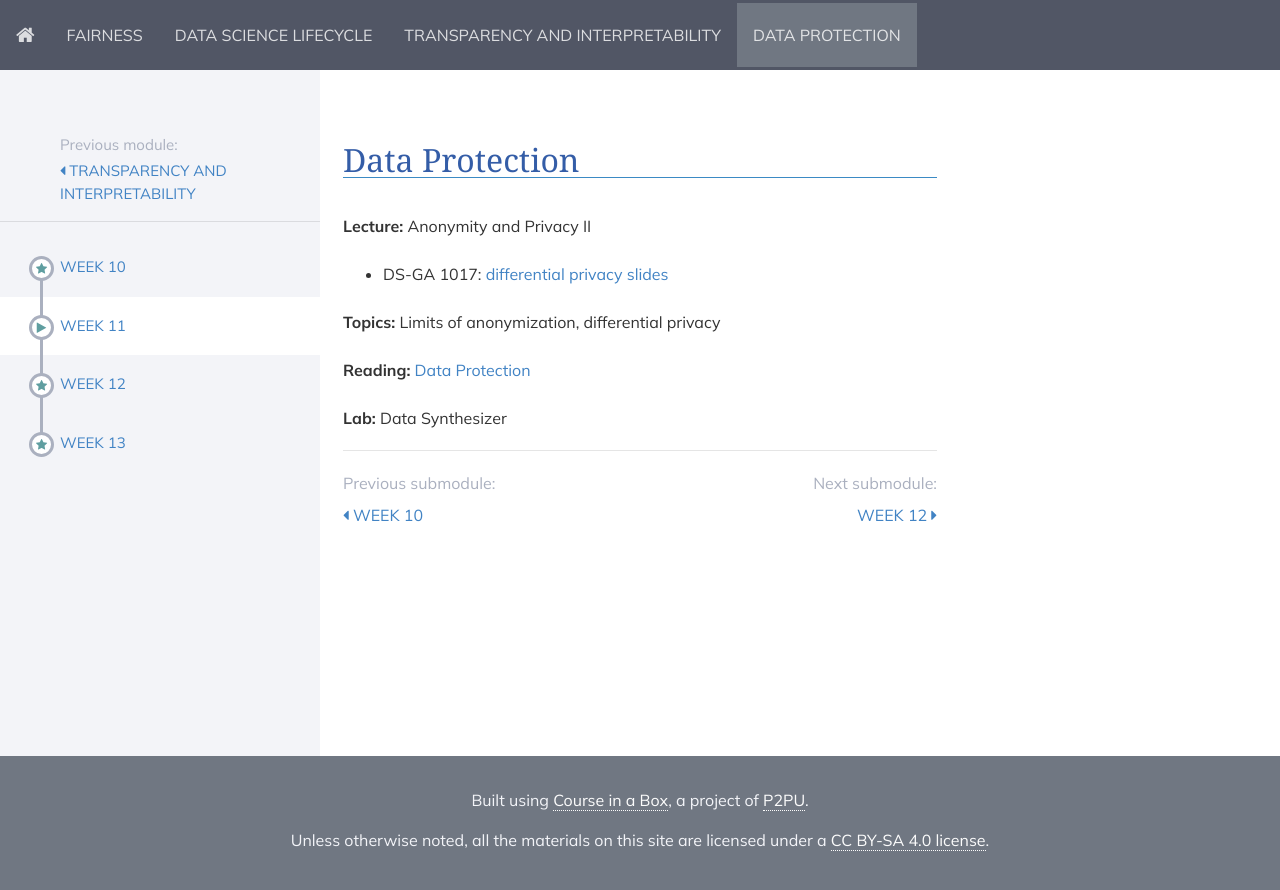
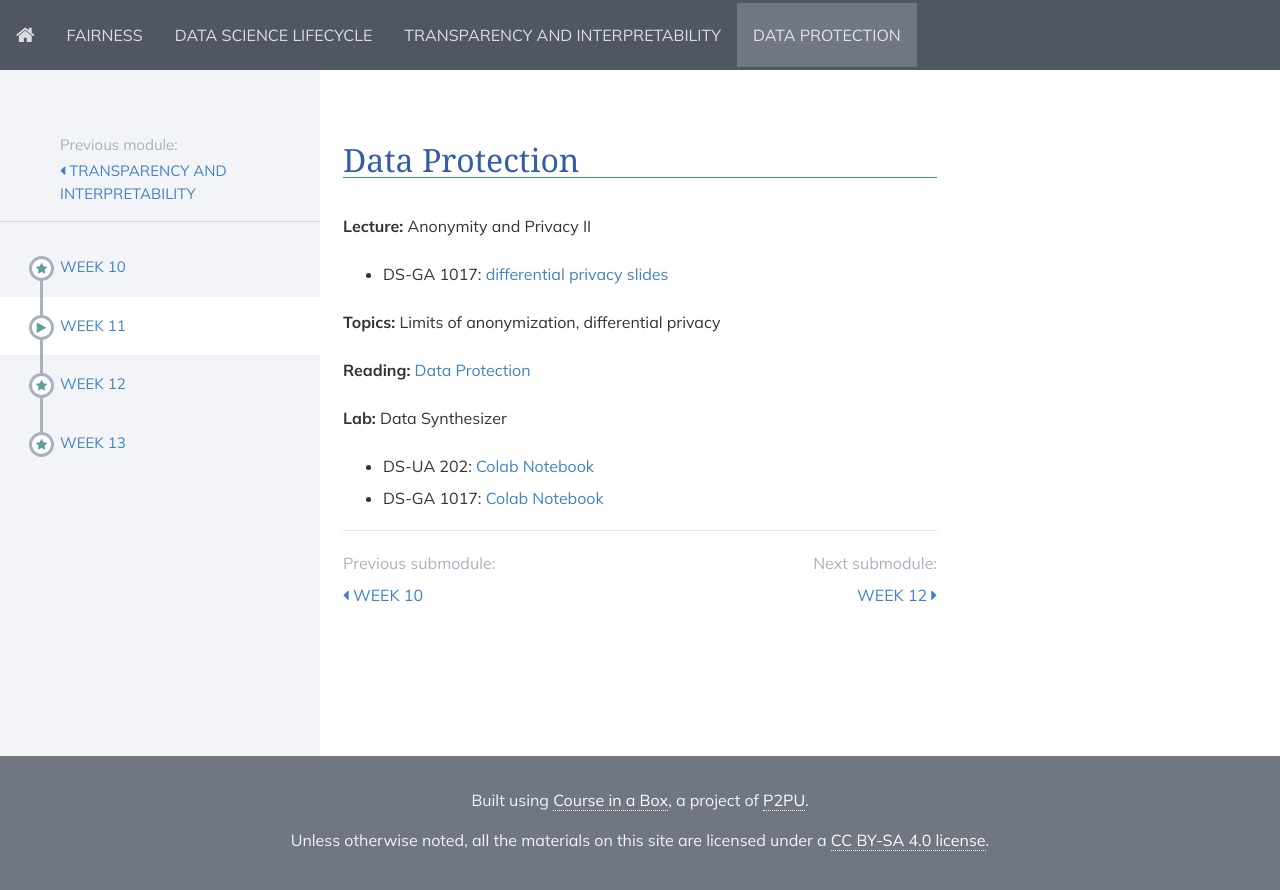
Before and after one commit to DataResponsibly/rds24, a Jekyll site: the page built from modules/data_protection/_posts/2000-01-02-week8.md, in a window 1280 px wide. Shown: the top 890 px of the page. Built offline with Jekyll 4.4.1, drawn with Linux system fonts in a browser that asks for light colours; nearby versions of some CDN libraries.

Commit message:
Update 2000-01-02-week8.md
added labs

```diff
--- a/modules/data_protection/_posts/2000-01-02-week8.md
+++ b/modules/data_protection/_posts/2000-01-02-week8.md
@@ -14,5 +14,5 @@ title: Week 11
 
 **Lab:** Data Synthesizer
 
-<!-- * DS-UA 202: [Colab Notebook]() -->
-<!-- * DS-GA 1017: [Colab Notebook](https://drive.google.com/file/d/19JZNI0MS08kjgI0O9ozmPmsyxd1R4jqi/view?usp=sharing) -->
+* DS-UA 202: [Colab Notebook](https://drive.google.com/file/d/1MaZ4pc_M3MuA-u35QAWIv5J21iMuZyUx/view?usp=sharing)
+* DS-GA 1017: [Colab Notebook](https://drive.google.com/file/d/1E_L9CieSxmB3t9mdtjkhCiPojZ2KDZwv/view?usp=sharing)
```
